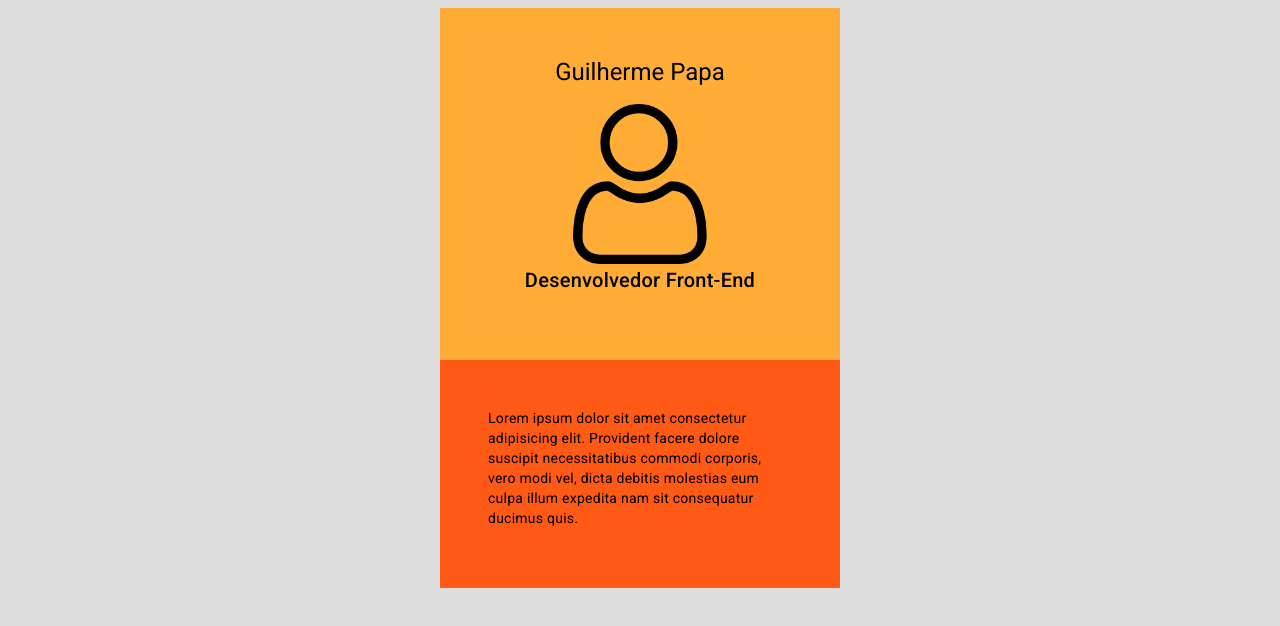
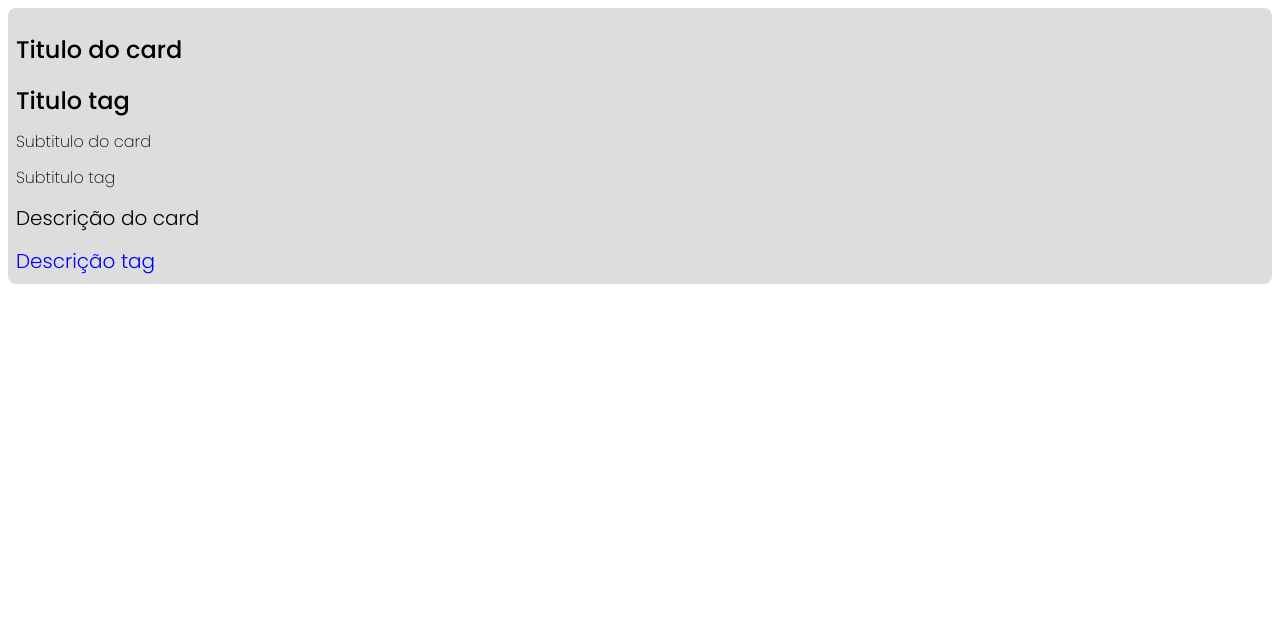
Before and after one commit to Glmmm/angular-completo, an Angular app: page / in a window 1280 px wide. Shown: the top 626 px of the page. Built offline with nearby package versions, Linux system fonts and the light colour scheme.

Commit message:
Diretiva com Seletor de Elemento: Modificando Texto

```diff
--- a/angular.json
+++ b/angular.json
@@ -30,7 +30,6 @@
               "src/assets"
             ],
             "styles": [
-              "@angular/material/prebuilt-themes/pink-bluegrey.css",
               "src/styles.scss"
             ],
             "scripts": [],
--- a/src/app/app.component.html
+++ b/src/app/app.component.html
@@ -1,16 +1,10 @@
-<div class="container">
-    <div class="item">
-        <app-card>
-            <div class="card-header" card-header>
-                <h1>Guilherme Papa</h1>
-                <img src="assets/icons/user.png" class="card-image" title="user picture" alt="user picture">
-                <h2>Desenvolvedor Front-End</h2>
-            </div>
-            <div class="card-content" card-content>
-                <p>Lorem ipsum dolor sit amet consectetur adipisicing elit. Provident facere dolore suscipit
-                    necessitatibus commodi corporis, vero modi vel, dicta debitis molestias eum culpa illum expedita nam
-                    sit consequatur ducimus quis.</p>
-            </div>
-        </app-card>
-    </div>
+<div class="card">
+    <h1 class="card-text-title">Titulo do card</h1>
+    <card-text-title>Titulo tag</card-text-title>
+
+    <h1 class="card-text-subtitle">Subtitulo do card</h1>
+    <card-text-subtitle>Subtitulo tag</card-text-subtitle>
+
+    <h1 class="card-text-description">Descrição do card</h1>
+    <card-text-description color="blue">Descrição tag</card-text-description>
 </div>
--- a/src/app/app.component.scss
+++ b/src/app/app.component.scss
@@ -1,23 +1,5 @@
-.container {
-  width: 100%;
-  display: flex;
-  justify-content: space-around;
+.card{
+  background-color: #ddd;
+  border-radius: 8px;
+  padding: 8px;
 }
-.card-header {
-  width: 100%;
-  height: 100%;
-
-  display: flex;
-  flex-direction: column;
-  align-items: center;
-  justify-content: center;
-}
-.card-image {
-  width: 160px;
-}
-.card-content {
-  width: 100%;
-  height: 100%;
-  display: flex;
-  justify-content: center;
-}
--- a/src/app/app.module.ts
+++ b/src/app/app.module.ts
@@ -3,11 +3,11 @@ import { BrowserModule } from '@angular/platform-browser';
 
 import { AppComponent } from './app.component';
 import { BrowserAnimationsModule } from '@angular/platform-browser/animations';
-import { CardComponent } from './card/card.component';
+import { CardTextModule } from './directives/card-text/card-text.module';
 
 @NgModule({
-  declarations: [AppComponent, CardComponent],
-  imports: [BrowserModule, BrowserAnimationsModule],
+  declarations: [AppComponent],
+  imports: [BrowserModule, BrowserAnimationsModule, CardTextModule],
   providers: [],
   bootstrap: [AppComponent],
 })
--- a/src/app/card/card.component.html
+++ /dev/null
@@ -1,8 +0,0 @@
-<div class="card">
-    <div class="card-header">
-        <ng-content select="[card-header]"></ng-content>
-    </div>
-    <div class="card-content">
-        <ng-content select="[card-content]"></ng-content>
-    </div>
-</div>
--- a/src/app/card/card.component.scss
+++ /dev/null
@@ -1,13 +0,0 @@
-.card {
-  max-width: 400px;
-}
-.card-header {
-  padding: 48px;
-  height: 40%;
-  background-color: #ffad36;
-}
-.card-content {
-  padding: 48px;
-  height: 60%;
-  background-color: #ff5916;
-}
--- /dev/null
+++ b/src/app/directives/card-text/card-text-description.directive.ts
@@ -0,0 +1,11 @@
+import { Directive, HostBinding, Input } from '@angular/core';
+
+@Directive({
+  selector: 'card-text-description',
+  host: { class: 'card-text-description' },
+})
+export class CardTextDescriptionDirective {
+  @Input()
+  @HostBinding('style.color')
+  color = '';
+}
--- /dev/null
+++ b/src/app/directives/card-text/card-text-subtitle.directive.ts
@@ -0,0 +1,7 @@
+import { Directive } from '@angular/core';
+
+@Directive({
+  selector: 'card-text-subtitle',
+  host: { class: 'card-text-subtitle' },
+})
+export class CardTextSubtitleDirective {}
--- /dev/null
+++ b/src/app/directives/card-text/card-text-title.directive.ts
@@ -0,0 +1,7 @@
+import { Directive } from '@angular/core';
+
+@Directive({
+  selector: 'card-text-title',
+  host: { class: 'card-text-title' },
+})
+export class CardTextTitleDirective {}
--- a/src/styles.scss
+++ b/src/styles.scss
@@ -1,7 +1,21 @@
 /* You can add global styles to this file, and also import other style files */
 @import url('https://fonts.googleapis.com/css2?family=Poppins:ital,wght@0,100;0,200;0,300;0,400;0,500;0,600;0,700;0,800;0,900;1,100;1,200;1,300;1,400;1,500;1,600;1,700;1,800;1,900&display=swap');
+body {
+  font-family: 'Poppins';
+}
 
-body {
-  background-color: #ddd;
-  font-family: 'Poppins', sans-serif;
+.card-text-title {
+  font-weight: 500;
+  font-size: 24px;
+  display: block;
 }
+.card-text-subtitle {
+  font-weight: 200;
+  font-size: 16px;
+  display: block;
+}
+.card-text-description {
+  font-weight: 300;
+  font-size: 20px;
+  display: block;
+}
```
Also changed, not shown: src/app/card/card.component.ts (deleted, +0 -10 lines), src/app/directives/card-text/card-text.module.ts (added, +10 -0 lines).
